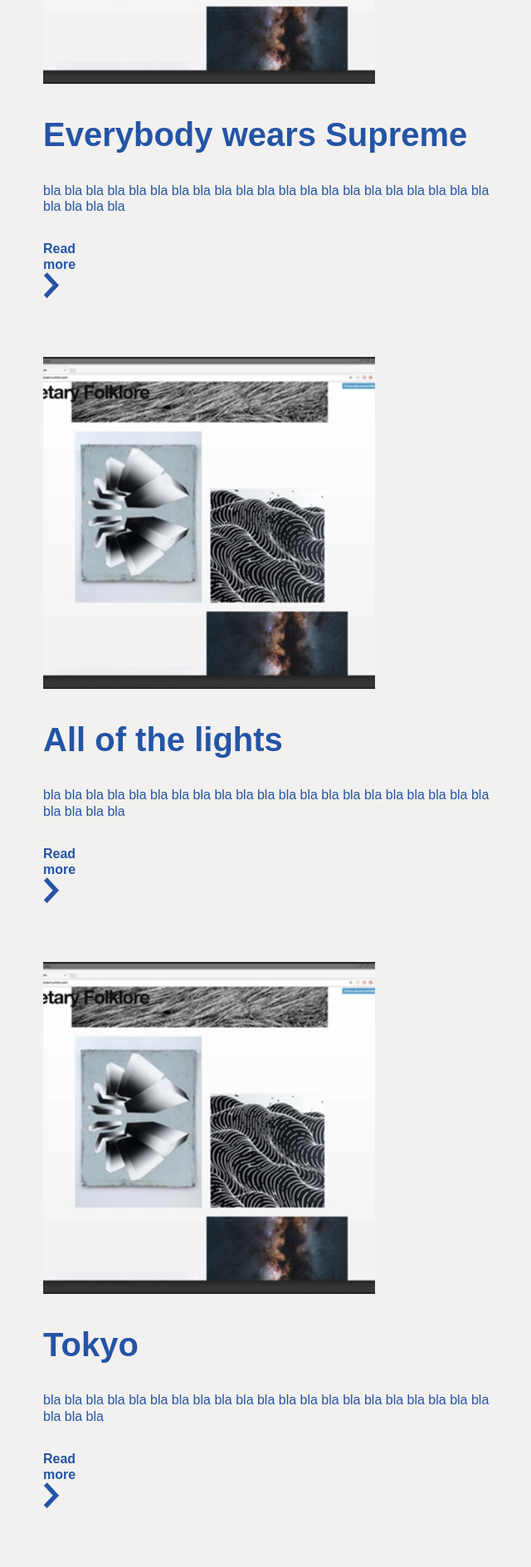
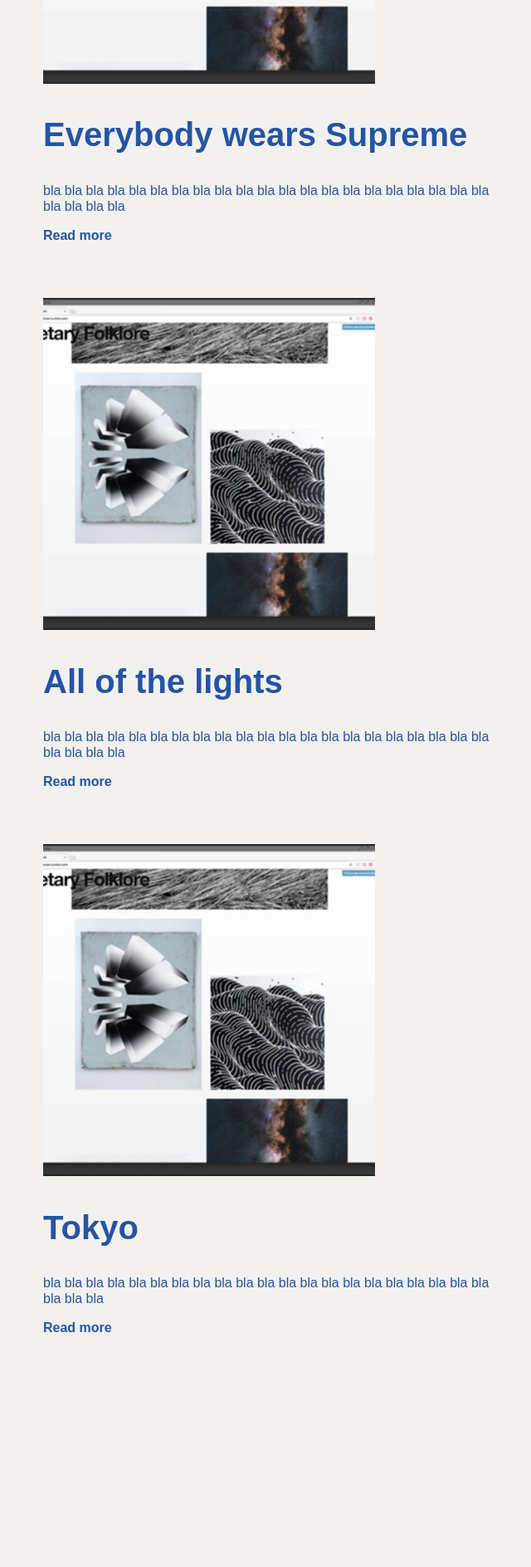
Before and after one commit to emho-lab/journal, a Jekyll site: the page built from index.html, in a window 1280 px wide. Shown: the part 719-2607 px from the top of the page at 83% size, without its empty margins (198-838 px from the left). Built offline with Jekyll 4.4.1, drawn with Linux system fonts in a browser that asks for light colours; some web fonts are replaced; after the commit the page ends 2394 px from its top, so only the background shows below that.

```diff
--- a/assets/css/app.scss
+++ b/assets/css/app.scss
@@ -77,8 +77,6 @@
 p.read-more {
     font-weight:700;
     padding-bottom: 50px;
-    width: 20px;
-    display: inline-block;
 }
 
 div.blog-posts {
--- a/index.html
+++ b/index.html
@@ -10,7 +10,7 @@
     <img src="{{ site.baseurl }}{{ post.image }}">
     <h2>{{ post.title}}</h2>
     <p>{{ post.excerpt }}</p>
-    <p class="read-more">Read more<img src="/assets/images/chevron.svg"></p>
+    <p class="read-more">Read more<img src=""></p>
 </a>
 {% endfor %}
 
```
